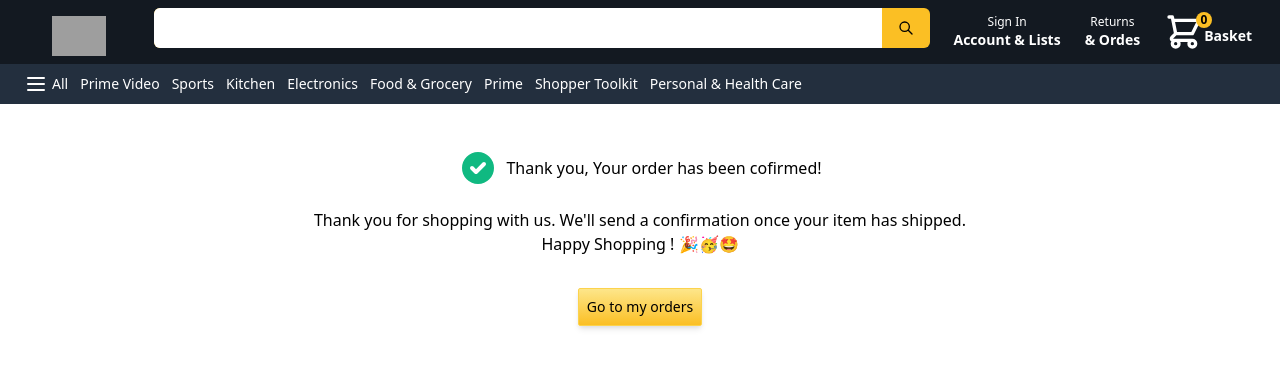
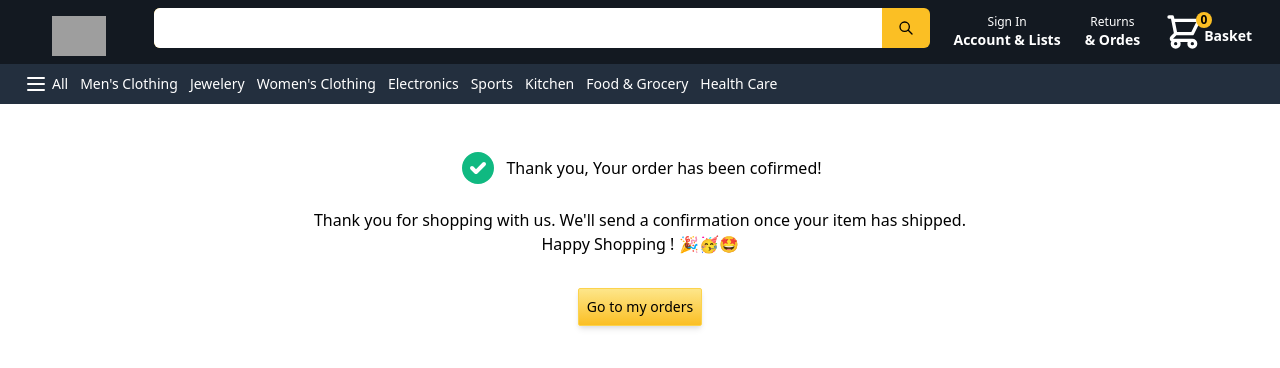
Before and after one commit to Ankit628792/Amazon-Clone2, a Next.js app: page /success in a window 1280 px wide. Shown: the top 368 px of the page. Built offline with nearby package versions, Linux system fonts and the light colour scheme; no server answers; grey boxes are pictures that could not be loaded; what @badrap/bar-of-progress would draw is missing.

Commit message:
product filter and shuffle

```diff
--- a/src/components/Footer.jsx
+++ b/src/components/Footer.jsx
@@ -2,7 +2,7 @@
 function Footer() {
     return (
         <div className="w-screen bg-gradient-to-b text-center sm:text-xl from-amazon_blue-light to-amazon_blue text-white border-gray-200">
-            <p className="py-5">Developed by <a className="text-white sm:text-2xl md:font-semibold hover:text-yellow-400 font-medium text-lg" href="https://www.instagram.com/ankit_628792/" target="_blank">@nkit</a> <span className="block md:inline-block">with <a className="text-white sm:text-2xl md:focus-visible:font-semibold hover:text-yellow-400 font-medium text-lg" href="https://www.instagram.com/ssssangha/" target="_blank">Sonny Sangha - PAPA React</a></span></p>
+            <p className="py-5">Developed by <a className="text-white sm:text-2xl md:font-semibold hover:text-yellow-400 font-medium text-lg" href="https://www.instagram.com/ankit_628792/" target="_blank">Ankit</a> <span className="block md:inline-block">with <a className="text-white sm:text-2xl md:focus-visible:font-semibold hover:text-yellow-400 font-medium text-lg" href="https://www.instagram.com/ssssangha/" target="_blank">Sonny Sangha</a></span></p>
         </div>
     )
 }
--- a/src/components/Header.jsx
+++ b/src/components/Header.jsx
@@ -4,12 +4,23 @@ import { signIn, signOut, useSession } from 'next-auth/client'
 import { useRouter } from 'next/router'
 import { useSelector } from 'react-redux'
 import { selectItems } from '../slices/basketSlice'
-
+import { useState } from 'react'
 
 function Header() {
     const [session] = useSession();
     const router = useRouter();
     const items = useSelector(selectItems)
+
+    const [input, setInput] = useState('');
+
+    const searchProduct = (type) => {
+        router.push({
+            pathname: '/',
+            query: {
+                category: type
+            }
+        })
+    }
 
     return (
         <header>
@@ -26,8 +37,10 @@ function Header() {
                 </div>
 
                 <div className="hidden sm:flex items-center h-10 rounded-md flex-grow cursor-pointer bg-yellow-400 hover:bg-yellow-500">
-                    <input className="p-2 h-full w-6 flex-grow rounded-l-md flex-shrink focus:outline-none" type="text" />
-                    <SearchIcon className="h-12 p-4" />
+                    <input className="p-2 pl-4 h-full w-6 flex-grow rounded-l-md flex-shrink focus:outline-none" value={input} type="text" onChange={(e) => setInput(e.target.value)} />
+                    <SearchIcon className="h-12 p-4" onClick={() => {
+                        (input.length > 2) && searchProduct(input)
+                    }} />
                 </div>
 
                 <div className="text-white flex items-center text-xs space-x-6 mx-6 whitespace-nowrap">
@@ -51,15 +64,15 @@ function Header() {
             </div>
 
             <div className="flex items-center space-x-3 p-2 pl-6 bg-amazon_blue-light text-white text-sm">
-                <p onClick={() => router.push('/')} className="link flex items-center"><MenuIcon className="h-6 mr-1" /> All</p>
-                <p onClick={() => router.push('/')} className="link">Prime Video</p>
-                <p onClick={() => router.push('/')} className="link">Sports</p>
-                <p onClick={() => router.push('/')} className="link">Kitchen</p>
-                <p onClick={() => router.push('/')} className="link hidden lg:inline-flex">Electronics</p>
-                <p onClick={() => router.push('/')} className="link hidden lg:inline-flex">Food & Grocery</p>
-                <p onClick={() => router.push('/')} className="link hidden lg:inline-flex">Prime</p>
-                <p onClick={() => router.push('/')} className="link hidden lg:inline-flex">Shopper Toolkit</p>
-                <p onClick={() => router.push('/')} className="link hidden lg:inline-flex">Personal & Health Care</p>
+                <p onClick={() => searchProduct("all")} className="link flex items-center"><MenuIcon className="h-6 mr-1" /> All</p>
+                <p onClick={() => searchProduct("men's clothing")} className="link">Men's Clothing</p>
+                <p onClick={() => searchProduct("jewelery")} className="link">Jewelery</p>
+                <p onClick={() => searchProduct("women's clothing")} className="link">Women's Clothing</p>
+                <p onClick={() => searchProduct("electronics")} className="link">Electronics</p>
+                <p onClick={() => searchProduct("sports")} className="link hidden lg:inline-flex">Sports</p>
+                <p onClick={() => searchProduct("kitchen")} className="link hidden lg:inline-flex">Kitchen</p>
+                <p onClick={() => searchProduct("grocery")} className="link hidden lg:inline-flex">Food & Grocery</p>
+                <p onClick={() => searchProduct("health care")} className="link hidden lg:inline-flex">Health Care</p>
             </div>
         </header>
     )
--- a/src/components/Product.jsx
+++ b/src/components/Product.jsx
@@ -16,7 +16,6 @@ function Product({ id, title, price, description, category, image }) {
         liked ? setliked(false) : setliked(true);
     }
 
-
     const dispatch = useDispatch();
     const [rating] = useState(Math.floor(Math.random() * (MAX_RATING - MIN_RATING + 1)) + MIN_RATING)
 
@@ -31,7 +30,7 @@ function Product({ id, title, price, description, category, image }) {
     }
     return (
         <div className="relative flex flex-col m-5 bg-white z-30 p-10 shadow-lg rounded-md">
-            <div onClick={like} className="absolute top-2 right-4 rounded-full bg-white shadow-lg  w-12 h-12 flex items-center justify-center cursor-pointer">
+            <div onClick={like} className="absolute top-2 right-4 rounded-full bg-white shadow-lg  w-12 h-12 flex items-center justify-center cursor-pointer z-50">
                 <svg xmlns="http://www.w3.org/2000/svg" className="h-6 w-6" viewBox="0 0 20 20" fill={liked ? 'red' : 'grey'}>
                     <path fillRule="evenodd" d="M3.172 5.172a4 4 0 015.656 0L10 6.343l1.172-1.171a4 4 0 115.656 5.656L10 17.657l-6.828-6.829a4 4 0 010-5.656z" clipRule="evenodd" />
                 </svg>
--- a/src/components/ProductFeed.jsx
+++ b/src/components/ProductFeed.jsx
@@ -1,25 +1,20 @@
 import Product from './Product'
 
-function ProductFeed( {products}) {
+function ProductFeed({ products, type }) {
+    const shuffleArray = (array) => {
+        let shuffled = [...array];
+        for (let i = shuffled.length - 1; i > 0; i--) {
+            let j = Math.floor(Math.random() * (i + 1));
+            [shuffled[i], shuffled[j]] = [shuffled[j], shuffled[i]];
+        }
+        return shuffled;
+    };
+    const shuffleProducts = shuffleArray(products);
     return (
+        <>
             <div className="grid grid-flow-row-dense md:grid-cols-2 lg:grid-cols-3 xl:grid-cols-4 md:-mt-52 mx-auto">
-            {products.slice(0,4).map(({id, title, price, description, category, image}) => {
-            return <Product
-                    key={id}
-                    id={id}
-                    title={title}
-                    price={price}
-                    description={description}
-                    category={category}
-                    image={image}
-                    />
-            })}
-
-            <img className="md:col-span-full" src="https://links.papareact.com/dyz" alt="" />
-
-            <div className="md:col-span-2">
-            {products.slice(4,5).map(({id, title, price, description, category, image}) => {
-            return <Product
+                {shuffleProducts.map(({ id, title, price, description, category, image }) => {
+                    return (category.includes(type) || type === "all" || !type) && <Product
                         key={id}
                         id={id}
                         title={title}
@@ -31,21 +26,8 @@ function ProductFeed( {products}) {
                 })}
 
             </div>
-
-            {products.slice(5, products.length).map(({id, title, price, description, category, image}) => {
-            return <Product
-                    key={id}
-                    id={id}
-                    title={title}
-                    price={price}
-                    description={description}
-                    category={category}
-                    image={image}
-                    />
-            })}
-
-
-        </div>
+            <img className="md:col-span-full my-10" src="https://links.papareact.com/dyz" alt="" />
+        </>
     )
 }
 
--- a/src/pages/index.js
+++ b/src/pages/index.js
@@ -4,8 +4,11 @@ import Banner from '../components/Banner'
 import ProductFeed from '../components/ProductFeed'
 import Footer from '../components/Footer'
 import { getSession } from "next-auth/client";
+import { useRouter } from "next/router";
 
 export default function Home({ products }) {
+  const router = useRouter();
+  const {category} = router.query;
   return (
     <div className="bg-gray-100 overflow-x-hidden">
 
@@ -18,7 +21,7 @@ export default function Home({ products }) {
       <main className="max-w-screen-2xl mx-auto">
         <Banner />
 
-        <ProductFeed products={products} />
+        <ProductFeed products={products} type={category} />
       </main>
 
       <Footer />
--- a/src/styles/globals.css
+++ b/src/styles/globals.css
@@ -15,3 +15,6 @@
         border-bottom: 2px solid #eee
     }
 }
+*::-webkit-scrollbar{
+    display: none;
+}
```
Lines whose indentation alone changed are shown as unchanged.
